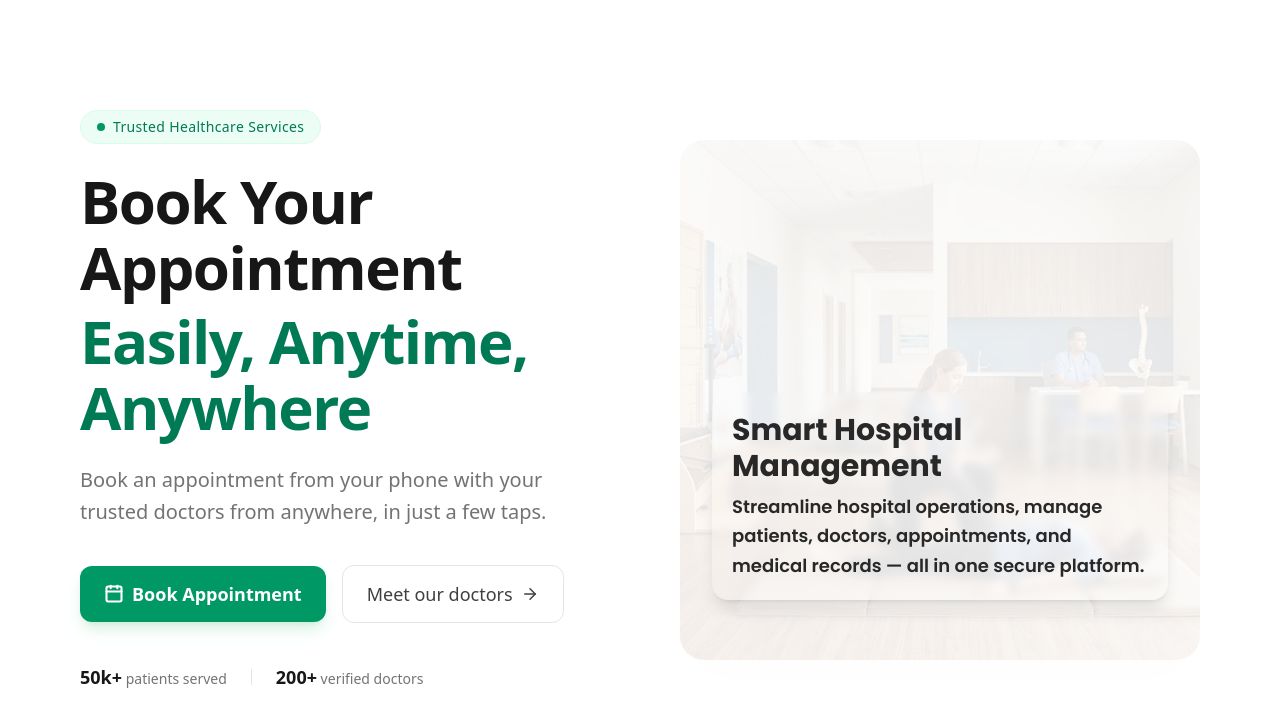
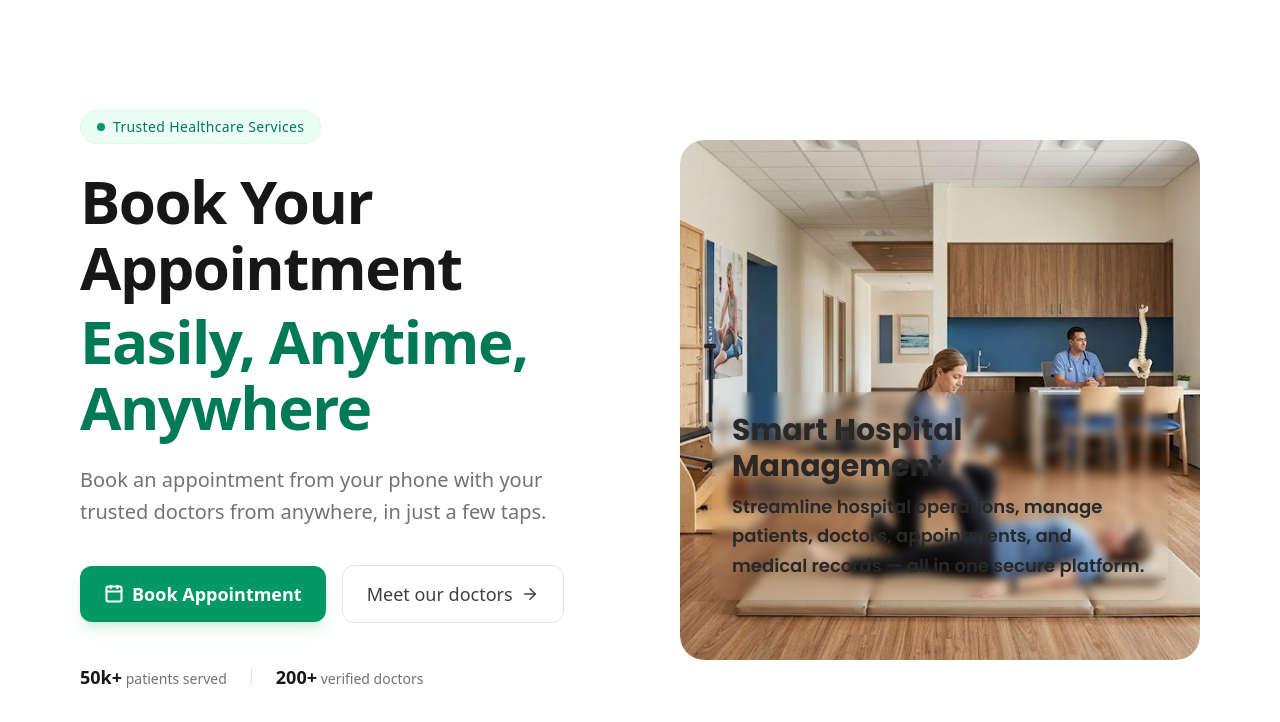
Before and after one commit to CodeItAftab/multi-tenant-clinic-appointment-management-system, a Next.js app in the folder web-app/: page / in a window 1280 px wide. Shown: the top 722 px of the page. Built offline with nearby package versions, Linux system fonts and the light colour scheme.

Commit message:
update hero

```diff
--- a/web-app/src/components/herosection/Hero1.tsx
+++ b/web-app/src/components/herosection/Hero1.tsx
@@ -1,4 +1,5 @@
 "use client"
+
 import React, { useEffect, useState } from "react"
 import { Calendar, ArrowRight } from "lucide-react"
 import Link from "next/link"
@@ -6,54 +7,61 @@ import { images } from "./Herodata"
 
 const Hero1 = () => {
   const [current, setCurrent] = useState<number>(0)
-  const [imageOpacity, setImageOpacity] = useState(true);
+  const [imageOpacity, setImageOpacity] = useState(true)
 
-  useEffect(() => {
-    setImageOpacity(false);
-
-    const timer = setTimeout(() => {
-      setImageOpacity(true);
-    }, 800);
-
-    return () => clearTimeout(timer);
-  }, [current]);
+  // Change image every 5 seconds
   useEffect(() => {
     const timer = setInterval(() => {
-      setCurrent((prev) => prev < images.length - 1 ? prev + 1 : 0)
+      setCurrent((prev) =>
+        prev < images.length - 1 ? prev + 1 : 0
+      )
     }, 5000)
+
     return () => clearInterval(timer)
   }, [])
+
   return (
     <section className="w-full text-[#282828] min-h-screen bg-white px-4 sm:px-6 md:px-10 lg:px-16 xl:px-20 py-16 sm:py-20 md:py-24 flex items-center">
       <div className="w-full max-w-7xl mx-auto flex flex-col lg:flex-row items-center justify-between gap-12 lg:gap-20">
+
+        {/* LEFT CONTENT */}
         <div className="w-full lg:w-1/2 flex flex-col items-center lg:items-start text-center lg:text-left">
+
           <div className="mb-6 inline-flex items-center gap-2 rounded-full bg-emerald-50 border border-green-100 px-4 py-1.5">
             <span className="h-2 w-2 rounded-full bg-emerald-600" />
             <span className="font-medium text-sm text-emerald-700 tracking-wide">
               Trusted Healthcare Services
             </span>
           </div>
+
           <img
             src="https://images.unsplash.com/photo-1629909613654-28e377c37b09?q=80&w=800&auto=format&fit=crop"
             alt="Modern clinic reception area"
-            className="w-full max-w-md h-56 sm:h-64 rounded-2xl object-cover mb-8 lg:hidden" />
+            className="w-full max-w-md h-56 sm:h-64 rounded-2xl object-cover mb-8 lg:hidden"
+          />
+
           <h1 className="font-bold text-neutral-900 text-4xl sm:text-5xl md:text-5xl lg:text-5xl xl:text-6xl leading-[1.1] tracking-tight">
             Book Your Appointment
+
             <span className="block text-emerald-700 mt-1 sm:mt-2">
               Easily, Anytime, Anywhere
             </span>
           </h1>
+
           <p className="text-base sm:text-lg md:text-xl text-neutral-500 leading-relaxed max-w-xl mt-6">
             Book an appointment from your phone with your trusted doctors from anywhere, in just a few taps.
           </p>
+
           <div className="flex flex-col sm:flex-row items-center gap-4 mt-9 w-full sm:w-auto">
+
             <Link
               href="/"
-              className="inline-flex items-center justify-center gap-2 text-base sm:text-lg font-semibold px-6 py-3.5 bg-emerald-600 hover:bg-emerald-700 active:bg-emerald-800 text-white rounded-xl shadow-lg shadow-green-600/15 transition-colors duration-200 w-full sm:w-auto focus:outline-none focus-visible:ring-2 focus-visible:ring-emerald-400 focus-visible:ring-offset-2 text-e"
+              className="inline-flex items-center justify-center gap-2 text-base sm:text-lg font-semibold px-6 py-3.5 bg-emerald-600 hover:bg-emerald-700 active:bg-emerald-800 text-white rounded-xl shadow-lg shadow-green-600/15 transition-colors duration-200 w-full sm:w-auto focus:outline-none focus-visible:ring-2 focus-visible:ring-emerald-400 focus-visible:ring-offset-2"
             >
               <Calendar size={20} strokeWidth={2.5} />
               Book Appointment
             </Link>
+
             <Link
               href="/"
               className="inline-flex items-center justify-center gap-2 text-base sm:text-lg font-medium px-6 py-3.5 text-neutral-700 hover:text-neutral-900 rounded-xl border border-neutral-200 hover:border-neutral-300 transition-colors duration-200 w-full sm:w-auto focus:outline-none focus-visible:ring-2 focus-visible:ring-emerald-500 focus-visible:ring-offset-2"
@@ -61,29 +69,61 @@ const Hero1 = () => {
               Meet our doctors
               <ArrowRight size={18} strokeWidth={2} />
             </Link>
+
           </div>
+
           <div className="flex items-center gap-6 mt-10 text-neutral-500 text-sm">
             <div>
-              <span className="text-neutral-900 font-semibold text-lg">50k+</span> patients served
+              <span className="text-neutral-900 font-semibold text-lg">
+                50k+
+              </span>{" "}
+              patients served
             </div>
+
             <div className="h-4 w-px bg-neutral-200" />
+
             <div>
-              <span className="text-neutral-900 font-semibold text-lg">200+</span> verified doctors
+              <span className="text-neutral-900 font-semibold text-lg">
+                200+
+              </span>{" "}
+              verified doctors
             </div>
           </div>
         </div>
+        {/* RIGHT IMAGE */}
         <div className="hidden lg:flex w-full lg:w-1/2 justify-center lg:justify-end">
           <div className="relative w-full max-w-sm md:max-w-lg xl:max-w-xl">
 
+            {/* Image Container */}
+            <div className="relative w-full h-105 xl:h-130 overflow-hidden rounded-3xl">
+
+              {images.map((item, index) => (
                 <img
-              src={images[current].image}
-              alt={images[current].alt}
-              className={`w-full h-105 xl:h-130 object-cover rounded-3xl shadow-2xl shadow-neutral-900/10 transition-opacity duration-700 ease-in-out ${imageOpacity ? "opacity-100" : "opacity-10 bg-blue-400"
-                }`}
+                  key={index}
+                  src={item.image}
+                  alt={item.alt}
+                  className={`
+            absolute inset-0
+            w-full h-full
+            object-cover
+            rounded-3xl
+            shadow-2xl shadow-neutral-900/10
+            transition-opacity
+            duration-1000
+            ease-in-out
+            ${current === index
+                      ? "opacity-100"
+                      : "opacity-0"
+                    }
+          `}
                 />
+              ))}
 
+              {/* Content */}
               <div className="absolute top-55 left-0 right-0 p-6 xl:p-8">
+
                 <div className="backdrop-blur-xs rounded-2xl p-5 shadow-lg">
+
                   <h3 className="font-poppins text-2xl xl:text-3xl font-bold mb-2">
                     Smart Hospital Management
                   </h3>
@@ -92,11 +132,15 @@ const Hero1 = () => {
                     Streamline hospital operations, manage patients, doctors,
                     appointments, and medical records — all in one secure platform.
                   </p>
+
                 </div>
+
               </div>
 
             </div>
           </div>
+        </div>
+
       </div>
     </section>
   )
```
Lines whose indentation alone changed are shown as unchanged.
